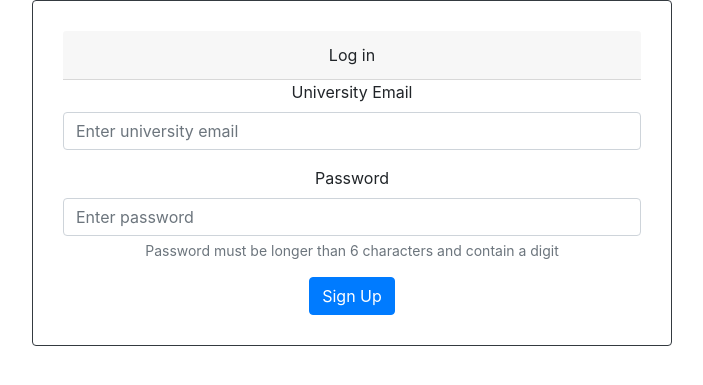
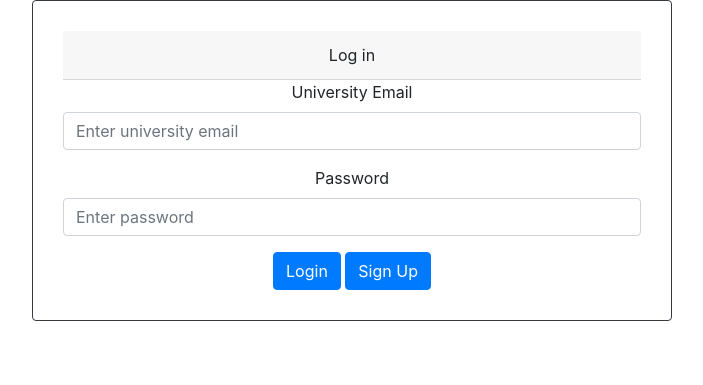
Before and after one commit to Dominique-Huang/cs304-final-project, a Flask app: page /login/ in a window 1280 px wide. Shown: the top 385 px of the page, without its empty margins (288-991 px from the left). Run offline with Flask 2, Linux system fonts and the light colour scheme; some libraries are stand-ins or nearby versions.

Commit message:
minor changes to login buttons

```diff
--- a/templates/login.html
+++ b/templates/login.html
@@ -37,10 +37,10 @@
                 <div class="form-group">
                     <label for="pw">Password</label>
                     <input type="password" class="form-control" name="pw" aria-describedby="password" placeholder="Enter password">
-                    <small class="form-text text-muted">Password must be longer than 6 characters and contain a digit</small>
                 </div>
 
-              <button type="submit" class="btn btn-primary sign_up">Sign Up</button>
+              <button type="submit" class="btn btn-primary sign_up">Login</button>
+              <a href = "{{url_for('addUser')}}"><button type ="button" class="btn btn-primary sign_up">Sign Up</button></a>
             </form>
         </div>
         </div>
--- a/templates/show.html
+++ b/templates/show.html
@@ -23,8 +23,6 @@
                 <div class="card-header">{{item.propName}}</div>
 
                 <img class="card-img-top" src="{{item.propFilename}}" alt="Card image cap">
-                <img src="{{url_for('pic',nm=pic['nm'])}}" alt="{{pic['name']}}">
-                <img class="card-img-top" src="..." alt="Card image cap">
                 <div class="card-body text-dark">
                   <h5 class="card-text">{{item.propDescription}}</h5>
                   <p class="card-text">{{item.propLocation}}</p>
```
